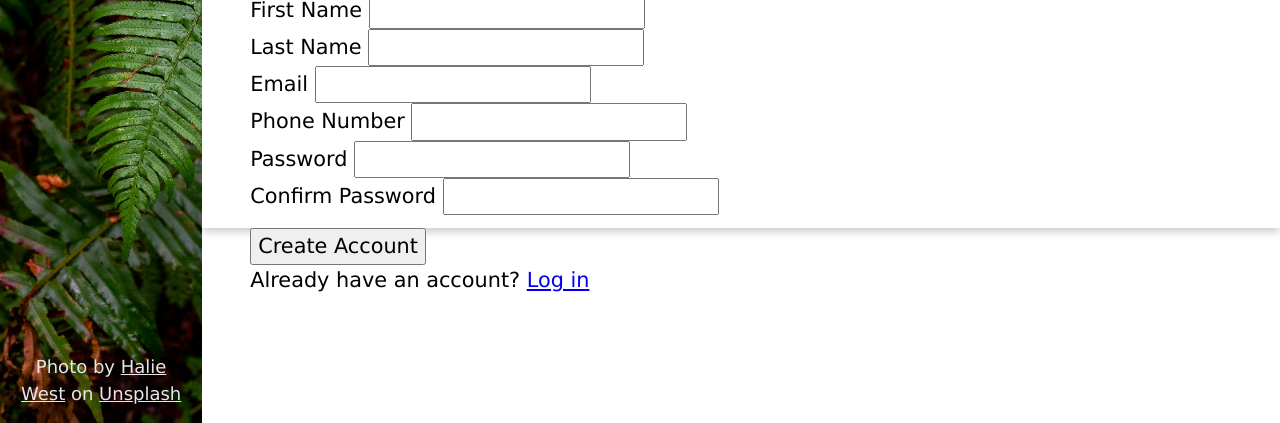
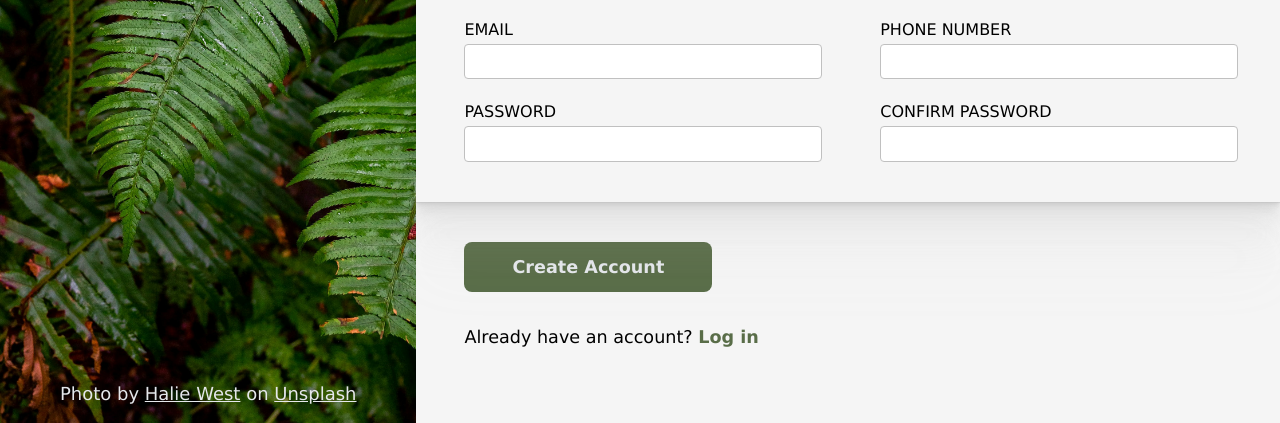
Before and after one commit to BerettaSM/odin-sign-up-form, a plain HTML site: page index.html in a window 1280 px wide. Shown: the part 377-800 px from the top of the page. Drawn offline with Linux system fonts and the light colour scheme.

Commit message:
feat: form positioning

```diff
--- a/index.html
+++ b/index.html
@@ -39,6 +39,7 @@
                 <fieldset>
                     <legend>Let's do this!</legend>
 
+                    <div class="form-controls">
                         <div class="form-control">
                             <label for="first-name">First Name</label>
                             <input type="text" id="first-name" name="first-name">
@@ -68,13 +69,20 @@
                             <label for="confirm-password">Confirm Password</label>
                             <input type="password" id="confirm-password" name="confirm-password">
                         </div>
+                    </div>
                 </fieldset>
 
-                <button>Create Account</button>
+                <hr class="form-separator">
+
+                <div class="actions">
+
+                    <button type="submit">Create Account</button>
+
+                    <p>Already have an account? <a href="#">Log in</a></p>
+
+                </div>
 
             </form>
-
-            <p>Already have an account? <a href="#">Log in</a></p>
 
         </div>
 
--- a/style.css
+++ b/style.css
@@ -55,19 +55,23 @@ h6 {
     --main-font: 'norse-bold';
     --primary-color: #596D48;
     --white-100: #E5E7EB;
+    --gray-100: #c0c0c0;
+
+    --shadow-color: 0deg 0% 74%;
+      --shadow-elevation-high:
+      0px 1px 0.9px hsl(var(--shadow-color) / 0.39),
+      0px 2.1px 1.8px -0.6px hsl(var(--shadow-color) / 0.35),
+      0px 4.1px 3.5px -1.2px hsl(var(--shadow-color) / 0.31),
+      0px 8.2px 7.1px -1.8px hsl(var(--shadow-color) / 0.27),
+      0.1px 15.4px 13.3px -2.4px hsl(var(--shadow-color) / 0.23),
+      0.2px 27.1px 23.4px -3px hsl(var(--shadow-color) / 0.19),
+      0.3px 44.4px 38.3px -3.6px hsl(var(--shadow-color) / 0.15),
+      0.4px 68.5px 59.1px -4.2px hsl(var(--shadow-color) / 0.11);
 }
 
 body {
     display: flex;
     font-family: Verdana, Geneva, Tahoma, sans-serif;
-}
-
-.left-section {
-    flex: 1 1 0px;
-    background: url(assets/images/halie-west-25xggax4bSA-unsplash.jpg) no-repeat left center / cover;
-    color: var(--white-100);
-    position: relative;
-    max-width: 1200px;
 }
 
 .logo {
@@ -89,6 +93,14 @@ body {
     line-height: 0;
 }
 
+.left-section {
+    flex: 1 10 700px;
+    background: url(assets/images/halie-west-25xggax4bSA-unsplash.jpg) no-repeat left center / cover;
+    color: var(--white-100);
+    position: relative;
+    max-width: 1200px;
+}
+
 .left-section footer {
     position: absolute;
     bottom: 0;
@@ -108,32 +120,101 @@ body {
 }
 
 .right-section {
+    background-color: whitesmoke;
     display: flex;
     flex-direction: column;
     justify-content: center;
     padding: 48px;
-    flex-basis: 1200px;
+    position: relative;
+    flex: 1.5 1 auto;
     font-size: 1.3rem;
+}
+
+.form-section {
+    max-width: 1200px;
 }
 
 .form-intro {
     font-weight: bold;
     line-height: 1.2;
-    margin-block-end: 80px;
+    margin-block-end: 64px;
 }
 
 .form-intro p:first-of-type {
     margin-block-end: 24px;
 }
 
+.form {
+
+}
+
 .form fieldset {
-    margin-inline: -48px;
-    padding-inline: 48px;
     border: none;
-    box-shadow: 0 4px 8px rgb(0 0 0 / 0.2);
+    padding: 16px 0;
 }
 
 .form fieldset legend {
     padding: 0;
     font-weight: bold;
 }
+
+.form-controls {
+    display: flex;
+    flex-flow: row wrap;
+    gap: 16px 64px;
+    max-width: 800px;
+}
+
+.form-control {
+    flex: 1 0 250px;
+}
+
+.form-control label {
+    font-size: 1rem;
+    text-transform: uppercase;
+}
+
+.form-control input {
+    border: 1px solid var(--gray-100);
+    border-radius: 4px;
+    width: 100%;
+}
+
+.form-separator {
+    position: absolute;
+    left: 0;
+    right: 0;
+    border: 12px solid rgb(0 0 0 / 0);
+    box-shadow: var(--shadow-elevation-high);
+}
+
+.actions {
+    margin-block-start: 64px;
+    font-size: 1.1rem;
+}
+
+.actions button[type="submit"] {
+    background-color: var(--primary-color);
+    border: none;
+    border-radius: 8px;
+    color: var(--white-100);
+    cursor: pointer;
+    font-weight: bold;
+    padding: 12px 48px;
+    margin-block-end: 32px;
+    transition: filter 250ms linear;
+}
+
+.actions button[type="submit"]:hover {
+    filter: brightness(0.9);
+}
+
+.actions a {
+    color: var(--primary-color);
+    font-weight: bold;
+    text-decoration: none;
+}
+
+.actions a:hover {
+    text-decoration: revert;
+}
```
Lines whose indentation alone changed are shown as unchanged.
